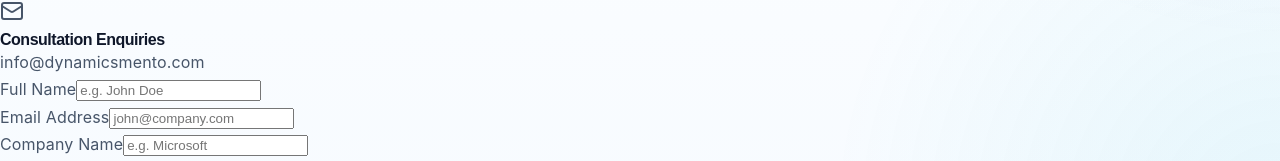
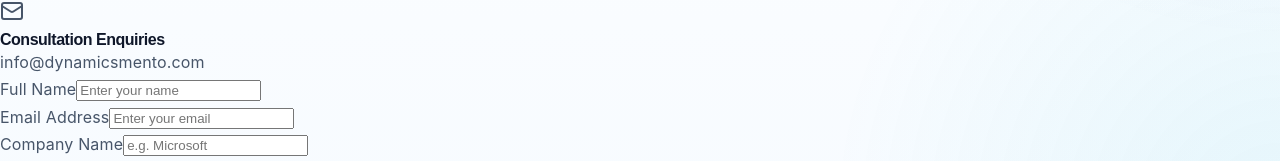
Before and after one commit to akashkumar0212/DynamicsMento-frontend-development, a React (Vite) app: page /contact in a window 1280 px wide. Shown: the part 578-739 px from the top of the page. Built offline with nearby package versions, Linux system fonts and the light colour scheme; the HTML template or start-up script is replaced by a standard one.

Commit message:
get-started button hide, other minor changes

```diff
--- a/src/components/Navbar.jsx
+++ b/src/components/Navbar.jsx
@@ -165,12 +165,16 @@ export default function Navbar() {
         <div className="hidden md:flex items-center space-x-4">
           <Link
             to="/contact"
-            className="flex items-center space-x-2 px-5 py-2.5 rounded-xl bg-gradient-to-r from-blue-600 to-cyan-500 hover:from-blue-700 hover:to-cyan-600 text-white font-bold text-sm shadow-md shadow-blue-500/10 hover:shadow-blue-500/25 hover:scale-[1.02] active:scale-[0.98] transition-all duration-300"
+            className={cn(
+              "flex items-center space-x-2 px-5 py-2.5 rounded-xl bg-gradient-to-r from-blue-600 to-cyan-500 hover:from-blue-700 hover:to-cyan-600 text-white font-bold text-sm shadow-md shadow-blue-500/10 hover:shadow-blue-500/25 hover:scale-[1.02] active:scale-[0.98] transition-all duration-300",
+              location.pathname === "/contact" && "invisible"
+            )}
           >
             <span>Get Started</span>
             <ArrowRight className="h-4 w-4" />
           </Link>
         </div>
+
 
         {/* Mobile controls & toggle */}
         <div className="flex items-center space-x-3 md:hidden">
--- a/src/pages/Contact.jsx
+++ b/src/pages/Contact.jsx
@@ -186,8 +186,8 @@ export default function Contact() {
               <div className="grid grid-cols-1 md:grid-cols-2 gap-5">
 
                 {[
-                  ["name","Full Name","e.g. John Doe"],
-                  ["email","Email Address","john@company.com"],
+                  ["name","Full Name","Enter your name"],
+                  ["email","Email Address","Enter your email"],
                   ["company","Company Name","e.g. Microsoft"],
                 ].map(([id,label,placeholder])=>(
                   <div key={id} className="space-y-2">
@@ -225,6 +225,7 @@ export default function Contact() {
                     <option>Copilot & AI Solutions</option>
                     <option>Finance Transformation</option>
                     <option>Power Platform</option>
+                    <option>Others</option>
                   </select>
 
                 </div>
```
